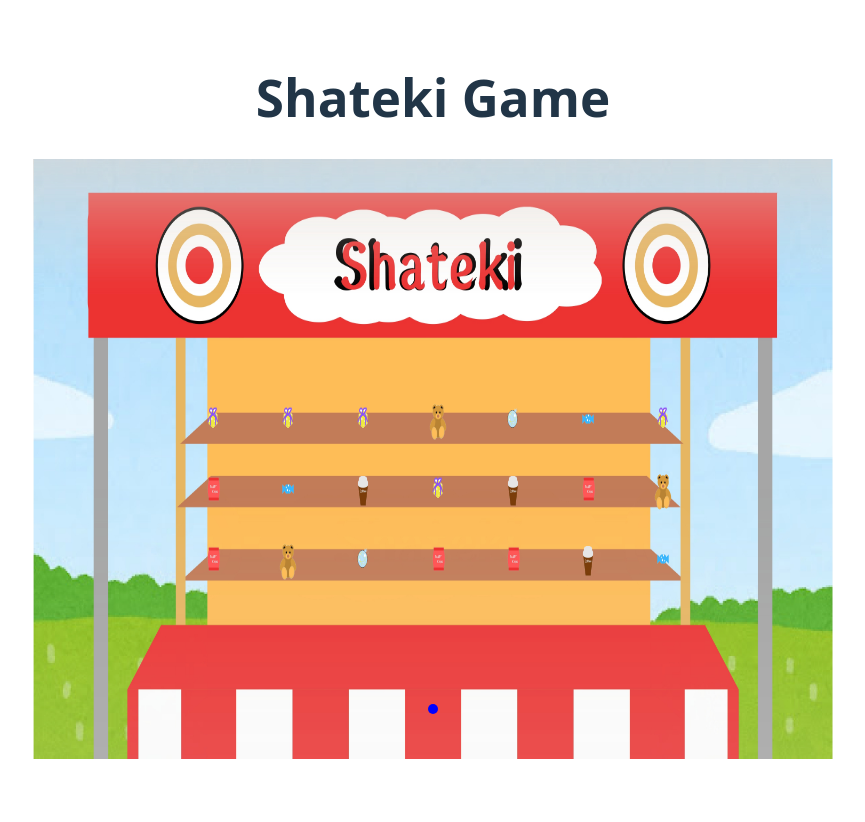
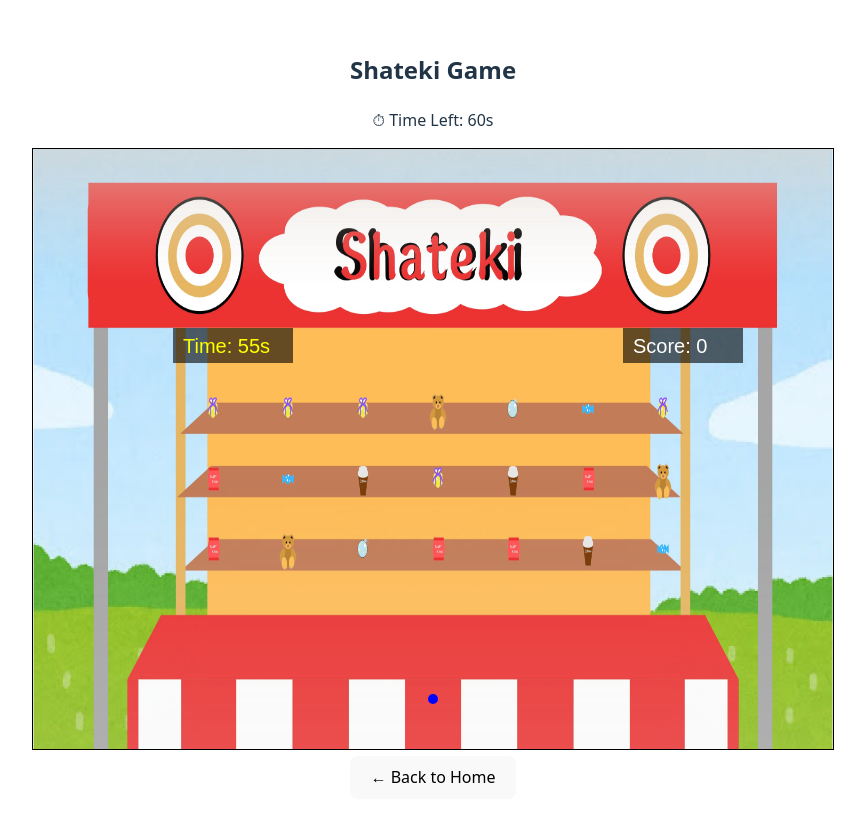
Before and after one commit to Banshi-84/Shateki, a React (Vite) app in the folder frontend/: page /game in a window 1280 px wide. Shown: the top 822 px of the page, without its empty margins (207-1072 px from the left). Before the commit the page ends 800 px from the top, so only its background shows below. Built offline with nearby package versions, Linux system fonts and the light colour scheme.

Commit message:
add some thinsg

```diff
--- a/frontend/package.json
+++ b/frontend/package.json
@@ -11,7 +11,8 @@
   },
   "dependencies": {
     "react": "^19.0.0",
-    "react-dom": "^19.0.0"
+    "react-dom": "^19.0.0",
+    "react-router-dom": "^7.4.0"
   },
   "devDependencies": {
     "@eslint/js": "^9.21.0",
--- a/frontend/src/App.tsx
+++ b/frontend/src/App.tsx
@@ -1,31 +1,22 @@
-import { useEffect, useRef, useState } from "react";
-import { Game } from "./game/Game";
+import React from "react";
+import { BrowserRouter as Router, Routes, Route } from "react-router-dom";
+import HomeScreen from "./screens/HomeScreen";
+import GameScreen from "./screens/GameScreen";
+import RecordScreen from "./screens/RecordScreen";
+import RuleScreen from "./screens/RuleScreen";
 import "./App.css";
 
-function App() {
-  const canvasRef = useRef<HTMLCanvasElement | null>(null);
-  const [game, setGame] = useState<Game | null>(null);
-
-  useEffect(() => {
-    if (canvasRef.current) {
-      const newGame = new Game(canvasRef.current);
-      setGame(newGame);
-
-      const gameLoop = () => {
-        newGame.update();
-        requestAnimationFrame(gameLoop);
-      };
-
-      gameLoop();
-    }
-  }, []);
-
+const App: React.FC = () => {
   return (
-    <div>
-      <h1>Shateki Game</h1>
-      <canvas ref={canvasRef} width={800} height={600} />
-    </div>
+    <Router>
+      <Routes>
+        <Route path="/" element={<HomeScreen />} />
+        <Route path="/game" element={<GameScreen />} />
+        <Route path="/record" element={<RecordScreen />} />
+        <Route path="/rule" element={<RuleScreen />} />
+      </Routes>
+    </Router>
   );
-}
+};
 
 export default App;
--- a/frontend/src/game/Game.ts
+++ b/frontend/src/game/Game.ts
@@ -11,18 +11,26 @@ export class Game {
   private player: Player;
   private background: HTMLImageElement;
 
+  private score: number = 0;
+  private scorePosition = { x: 600, y: 204 };
+
+  private timeLimit: number = 60;
+  private startTime: number = Date.now();
+  private timerPosition = { x: 150, y: 204 };
+
+  private isGameOver: boolean = false; // ⛔ ゲーム終了フラグ
+
   constructor(canvas: HTMLCanvasElement) {
     this.canvas = canvas;
     this.ctx = canvas.getContext("2d") as CanvasRenderingContext2D;
     this.player = new Player(this);
 
-    // 🎨 Load background image
     this.background = new Image();
     this.background.src = "/assets/background.jpg";
     this.background.onload = () => console.log("✅ Background loaded!");
 
-    this.createPrizes(); // 🎯 Initialize targets
-    this.setupClickEvent(); // 🖱 Setup click event for shooting
+    this.createPrizes();
+    this.setupClickEvent();
   }
 
   // 🎯 Get canvas reference
@@ -30,7 +38,6 @@ export class Game {
     return this.canvas;
   }
 
-  // 🎯 Create targets at specific positions
   private createPrizes() {
     const positions = [
       { x: 150, y: 230 }, { x: 225, y: 230 }, { x: 300, y: 230 },
@@ -46,64 +53,93 @@ export class Game {
     this.prizes = positions.map(pos => new Prize(pos.x, pos.y));
   }
 
-  // 🖱 Handle click events for shooting
   private setupClickEvent() {
     this.canvas.addEventListener("click", (event) => {
+      if (this.isGameOver) return; // ⛔ 終了後は反応しない
       const rect = this.canvas.getBoundingClientRect();
       const clickX = event.clientX - rect.left;
       const clickY = event.clientY - rect.top;
       const targetPrize = this.getPrizeAt(clickX, clickY);
 
       if (targetPrize) {
-        this.player.shoot(clickX, clickY, true); // 🎯 Shoot at target
+        this.player.shoot(clickX, clickY, true);
       } else {
-        this.player.shoot(clickX, clickY, false); // 🚀 Shoot into the background
+        this.player.shoot(clickX, clickY, false);
       }
     });
   }
 
-  // 🎯 Check if the click hit a target
   public getPrizeAt(x: number, y: number): Prize | null {
     return this.prizes.find(prize => prize.checkHit(x, y)) || null;
   }
 
-  // 💥 Remove target when hit and respawn after 1 second
   public removePrize(prize: Prize) {
     const x = prize.getX();
     const y = prize.getY();
+    this.score += prize.getScore();
 
-    // Remove current prize
     this.prizes = this.prizes.filter(p => p !== prize);
 
-    // Respawn after 1 second
     setTimeout(() => {
-      const alreadyExists = this.prizes.some(p => p.getX() === x && p.getY() === y);
-      if (!alreadyExists) {
-        const newPrize = new Prize(x, y);
-        this.prizes.push(newPrize);
+      const exists = this.prizes.some(p => p.getX() === x && p.getY() === y);
+      if (!exists) {
+        this.prizes.push(new Prize(x, y));
       }
     }, 1000);
   }
 
-  // 🔫 Add bullet to the game
   public addBullet(bullet: Bullet) {
     this.bullets.push(bullet);
   }
 
-  // 🖼 Update game visuals
+  public getScore(): number {
+    return this.score;
+  }
+
+  // ✅ ゲームを強制終了させるメソッド
+  public endGame() {
+    this.isGameOver = true;
+  }
+
+  private drawScore() {
+    const { x, y } = this.scorePosition;
+    this.ctx.fillStyle = "rgba(0, 0, 0, 0.6)";
+    this.ctx.fillRect(x - 10, y - 25, 120, 35);
+
+    this.ctx.fillStyle = "white";
+    this.ctx.font = "20px Arial";
+    this.ctx.fillText(`Score: ${this.score}`, x, y);
+  }
+
+  private drawTimer() {
+    const { x, y } = this.timerPosition;
+    const elapsed = Math.floor((Date.now() - this.startTime) / 1000);
+    const timeLeft = Math.max(this.timeLimit - elapsed, 0);
+
+    this.ctx.fillStyle = "rgba(0, 0, 0, 0.6)";
+    this.ctx.fillRect(x - 10, y - 25, 120, 35);
+
+    this.ctx.fillStyle = "yellow";
+    this.ctx.font = "20px Arial";
+    this.ctx.fillText(`Time: ${timeLeft}s`, x, y);
+  }
+
   public update() {
+    if (this.isGameOver) return; // ✅ 終了したら描画停止
+
     this.ctx.clearRect(0, 0, this.canvas.width, this.canvas.height);
     this.ctx.drawImage(this.background, 0, 0, this.canvas.width, this.canvas.height);
 
     this.prizes.forEach(prize => prize.draw(this.ctx));
-
     this.bullets.forEach(bullet => {
       bullet.update();
       bullet.draw();
     });
 
-    this.bullets = this.bullets.filter(bullet => bullet.isAlive());
+    this.bullets = this.bullets.filter(b => b.isAlive());
 
-    this.player.draw(this.ctx); // 🎯 Draw player
+    this.player.draw(this.ctx);
+    this.drawScore();
+    this.drawTimer();
   }
 }
--- /dev/null
+++ b/frontend/src/screens/GameScreen.tsx
@@ -0,0 +1,72 @@
+import React, { useEffect, useRef, useState } from "react";
+import { Game } from "../game/Game";
+import { useNavigate } from "react-router-dom";
+
+// 🎮 ゲーム画面
+const GameScreen: React.FC = () => {
+  const canvasRef = useRef<HTMLCanvasElement | null>(null);
+  const [game, setGame] = useState<Game | null>(null);
+  const [timeLeft, setTimeLeft] = useState(60); // ⏱ 残り時間（秒）
+  const navigate = useNavigate();
+
+  useEffect(() => {
+    let timer: NodeJS.Timeout;
+
+    if (canvasRef.current && !game) {
+      const newGame = new Game(canvasRef.current);
+      setGame(newGame);
+
+      // 🎮 ゲームループ
+      const loop = () => {
+        newGame.update();
+        requestAnimationFrame(loop);
+      };
+      loop();
+
+      // ⏱ 1秒ごとにカウントダウン
+      timer = setInterval(() => {
+        setTimeLeft((prev) => {
+          if (prev <= 1) {
+            clearInterval(timer);
+
+            newGame.endGame(); // ✅ ゲームを強制終了
+
+            const score = newGame.getScore(); // ✅ スコア取得
+            saveScore(score); // ✅ スコア保存
+
+            // 記録画面へ遷移し、スコアを渡す
+            navigate("/record", { state: { score } }); // ✅ 自動遷移
+          }
+          return prev - 1;
+        });
+      }, 1000);
+    }
+
+    return () => clearInterval(timer); // クリーンアップ
+  }, [game, navigate]);
+
+  // 💾 スコアを localStorage に保存
+  const saveScore = (score: number) => {
+    const scores = JSON.parse(localStorage.getItem("myScores") || "[]");
+    scores.unshift(score);
+    const trimmed = scores.slice(0, 20); // 直近20件まで
+    localStorage.setItem("myScores", JSON.stringify(trimmed));
+  };
+
+  return (
+    <div style={{ textAlign: "center" }}>
+      <h2>Shateki Game</h2>
+      <p>⏱ Time Left: {timeLeft}s</p>
+      <canvas
+        ref={canvasRef}
+        width={800}
+        height={600}
+        style={{ border: "1px solid black" }}
+      />
+      <br />
+      <button onClick={() => navigate("/")}>← Back to Home</button>
+    </div>
+  );
+};
+
+export default GameScreen;
--- /dev/null
+++ b/frontend/src/screens/HomeScreen.tsx
@@ -0,0 +1,18 @@
+import React from "react";
+import { useNavigate } from "react-router-dom";
+
+// 🏠 ホーム画面（メニュー画面）
+const HomeScreen: React.FC = () => {
+  const navigate = useNavigate();
+
+  return (
+    <div style={{ textAlign: "center", marginTop: "100px" }}>
+      <h1>Shateki Game</h1>
+      <button onClick={() => navigate("/game")} style={{ margin: "10px" }}>Play</button>
+      <button onClick={() => navigate("/record")} style={{ margin: "10px" }}>Record</button>
+      <button onClick={() => navigate("/rule")} style={{ margin: "10px" }}>Rule</button>
+    </div>
+  );
+};
+
+export default HomeScreen;
--- /dev/null
+++ b/frontend/src/screens/RecordScreen.tsx
@@ -0,0 +1,59 @@
+import React from "react";
+import { useNavigate } from "react-router-dom";
+
+// 📋 記録画面
+const RecordScreen: React.FC = () => {
+  const navigate = useNavigate();
+
+  // 💾 自分のスコア取得
+  const myScores: number[] = JSON.parse(localStorage.getItem("myScores") || "[]");
+
+  // 🔝 トップ20にソート
+  const topMyScores = [...myScores].sort((a, b) => b - a).slice(0, 20);
+
+  // 🌍 他プレイヤーのランキング（ダミー）
+  const otherScores = Array.from({ length: 20 }, () => Math.floor(Math.random() * 201)).sort((a, b) => b - a);
+
+  return (
+    <div style={{ textAlign: "center", marginTop: "40px" }}>
+      <h2>📋 Score Record</h2>
+
+      <div style={{ display: "flex", justifyContent: "space-around", marginTop: "30px" }}>
+        {/* Recent Scores */}
+        <div>
+          <h3>🕓 Recent 20</h3>
+          <ul>
+            {myScores.map((score, index) => (
+              <li key={index}>#{index + 1} - {score} pts</li>
+            ))}
+          </ul>
+        </div>
+
+        {/* My Top 20 */}
+        <div>
+          <h3>🏆 My Top 20</h3>
+          <ul>
+            {topMyScores.map((score, index) => (
+              <li key={index}>#{index + 1} - {score} pts</li>
+            ))}
+          </ul>
+        </div>
+
+        {/* Other Players */}
+        <div>
+          <h3>🌐 Global Top 20</h3>
+          <ul>
+            {otherScores.map((score, index) => (
+              <li key={index}>#{index + 1} - {score} pts</li>
+            ))}
+          </ul>
+        </div>
+      </div>
+
+      <br />
+      <button onClick={() => navigate("/")}>← Back to Home</button>
+    </div>
+  );
+};
+
+export default RecordScreen;
--- /dev/null
+++ b/frontend/src/screens/RuleScreen.tsx
@@ -0,0 +1,31 @@
+import React from "react";
+import { useNavigate } from "react-router-dom";
+
+// 📖 ルール画面
+const RuleScreen: React.FC = () => {
+  const navigate = useNavigate();
+
+  return (
+    <div style={{ textAlign: "center", marginTop: "100px" }}>
+      <h2>📖 Game Rules</h2>
+      <p>1. Aim to targets</p>
+      <p>2. Each target has a point</p>
+      <p>3. Click to shoot</p>
+      <p>4. Score as many points as you can in 1 minute!</p>
+
+      <h3>🎯 Target Points:</h3>
+      <ul style={{ listStyle: "none", padding: 0 }}>
+        <li>🐻 Bear Doll - 50 pts</li>
+        <li>🎈 Yo-yo - 10 pts</li>
+        <li>🍬 Candy - 5 pts</li>
+        <li>🍟 Chips - 20 pts</li>
+        <li>❓ Mystery Box - 0~40 pts</li>
+        <li>☕ Coffee - 30 pts</li>
+      </ul>
+
+      <button onClick={() => navigate("/")}>← Back to Home</button>
+    </div>
+  );
+};
+
+export default RuleScreen;
```
Also changed, not shown: 1 other file (tests, documents, lock files or other folders).
